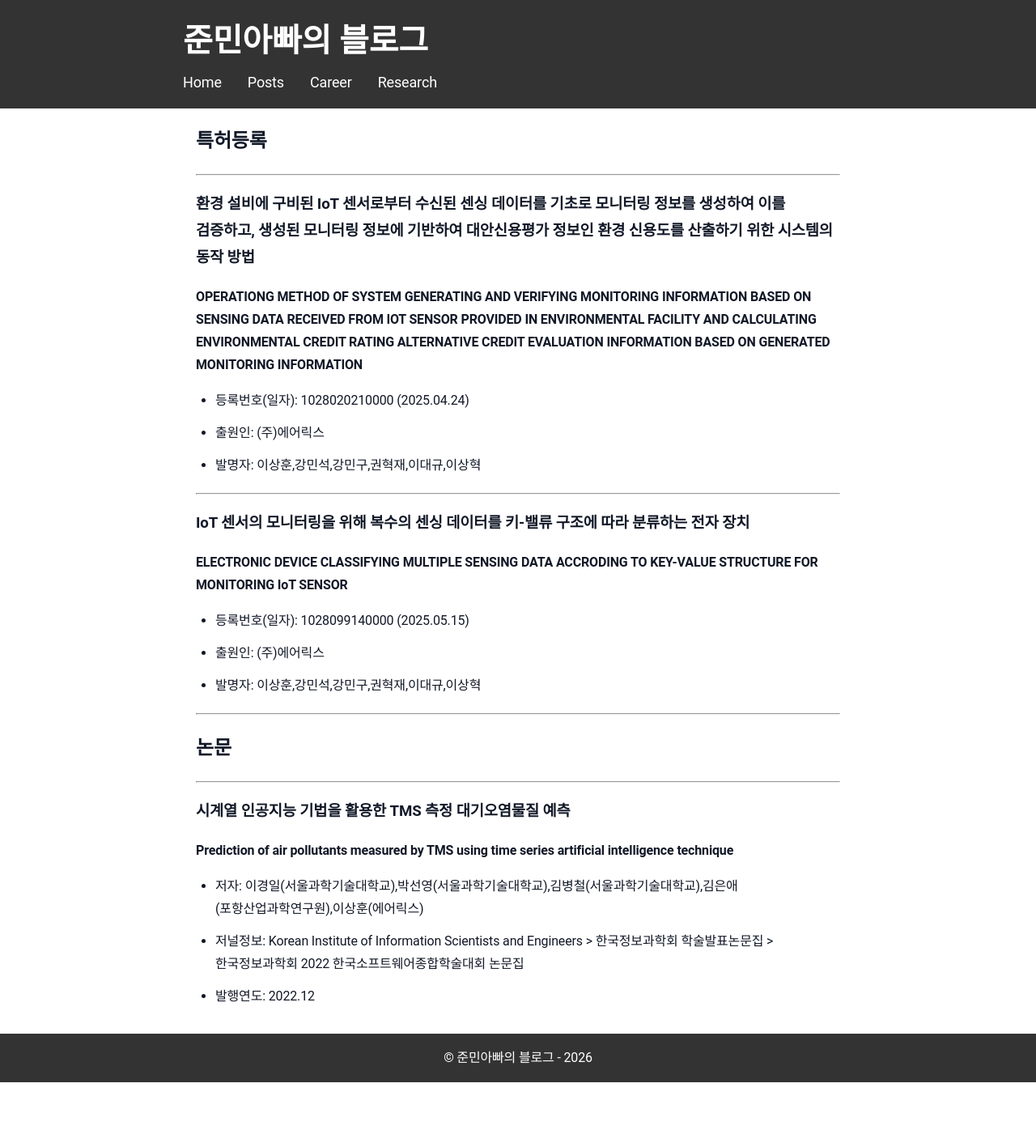
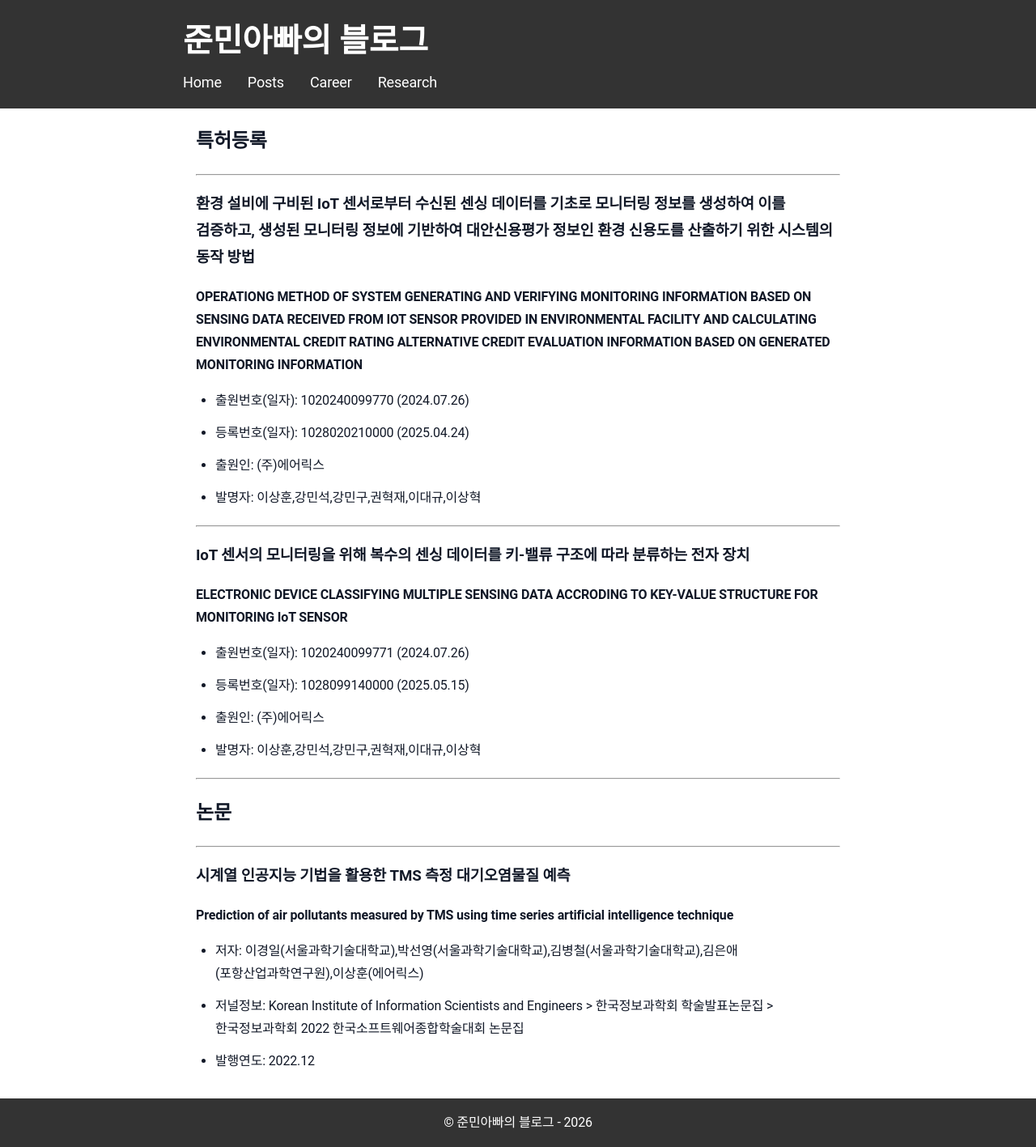
Before and after one commit to sanghoon-lee/sanghoon-lee.github.io, a Jekyll site: the page built from research.md, in a window 1280 px wide. Shown: the whole page at 81% size. Built offline with Jekyll 4.4.1, drawn with Linux system fonts in a browser that asks for light colours; before the commit the page ends 1337 px from its top, so only the background shows below that.

Commit message:
research.md 추가

```diff
--- a/research.md
+++ b/research.md
@@ -12,6 +12,7 @@ permalink: /research/
 
 **OPERATIONG METHOD OF SYSTEM GENERATING AND VERIFYING MONITORING INFORMATION BASED ON SENSING DATA RECEIVED FROM IOT SENSOR PROVIDED IN ENVIRONMENTAL FACILITY AND CALCULATING ENVIRONMENTAL CREDIT RATING ALTERNATIVE CREDIT EVALUATION INFORMATION BASED ON GENERATED MONITORING INFORMATION**
 
+* 출원번호(일자):   1020240099770 (2024.07.26)
 * 등록번호(일자):	1028020210000 (2025.04.24)
 * 출원인: (주)에어릭스
 * 발명자: 이상훈,강민석,강민구,권혁재,이대규,이상혁
@@ -21,6 +22,7 @@ permalink: /research/
 ### IoT 센서의 모니터링을 위해 복수의 센싱 데이터를 키-밸류 구조에 따라 분류하는 전자 장치
 **ELECTRONIC DEVICE CLASSIFYING MULTIPLE SENSING DATA ACCRODING TO KEY-VALUE STRUCTURE FOR MONITORING IoT SENSOR**
 
+* 출원번호(일자):   1020240099771 (2024.07.26)
 * 등록번호(일자):	1028099140000 (2025.05.15)
 * 출원인: (주)에어릭스
 * 발명자: 이상훈,강민석,강민구,권혁재,이대규,이상혁
```
